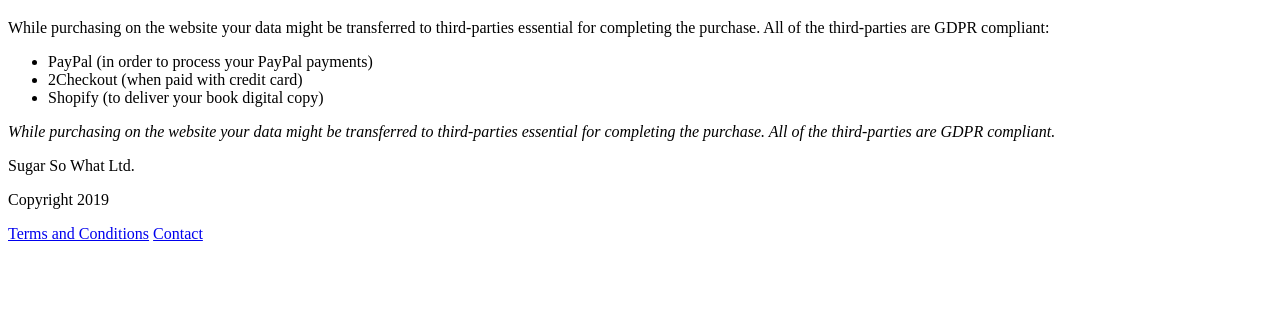
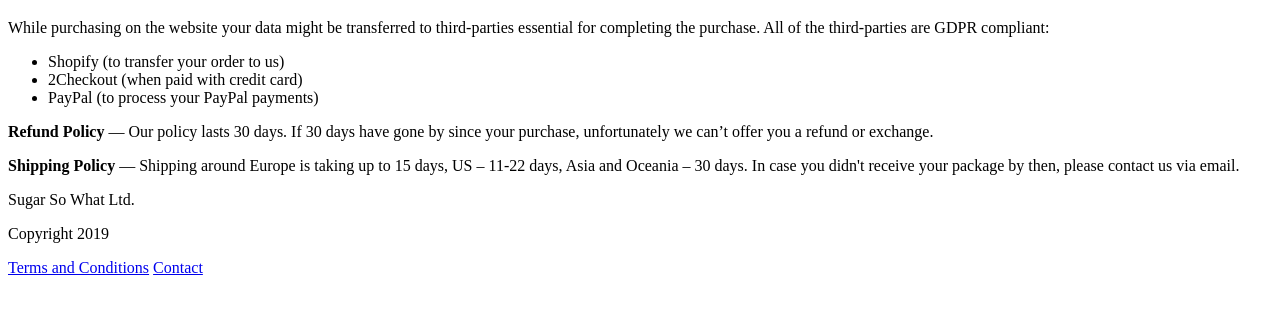
Before and after one commit to artiparty/veggiemat, a website built with webpack: page src/views/terms.html in a window 1280 px wide. Shown: the part 133-444 px from the top of the page. Built offline with nearby package versions, Linux system fonts and the light colour scheme; a web font is replaced by a local one.

Commit message:
Update terms and conditions

```diff
--- a/src/views/terms.html
+++ b/src/views/terms.html
@@ -78,26 +78,25 @@
           </p>
           <ul>
             <li>
-              PayPal (in order to process your PayPal payments)
+              Shopify (to transfer your order to us)
             </li>
             <li>
               2Checkout (when paid with credit card)
             </li>
             <li>
-              Shopify (to deliver your book digital copy)
+              PayPal (to process your PayPal payments)
             </li>
           </ul>
           <p>
-            <i>
-              While purchasing on the website your data might be transferred to third-parties essential for completing the
-              purchase. All of the third-parties are GDPR compliant.
-            </i>
+            <b>Refund Policy</b> — Our policy lasts 30 days. If 30 days have gone by since your purchase, unfortunately we can’t offer you a refund or exchange.
+          </p>
+          <p>
+            <b>Shipping Policy</b> — Shipping around Europe is taking up to 15 days, US – 11-22 days, Asia and Oceania – 30 days. In case you didn't receive your package by then, please contact us via email.
           </p>
         </div>
       </div>
     </div>
   </div>
-
   <footer class="footer --bordered">
     <div class="section">
       <div class="footer__i">
```
